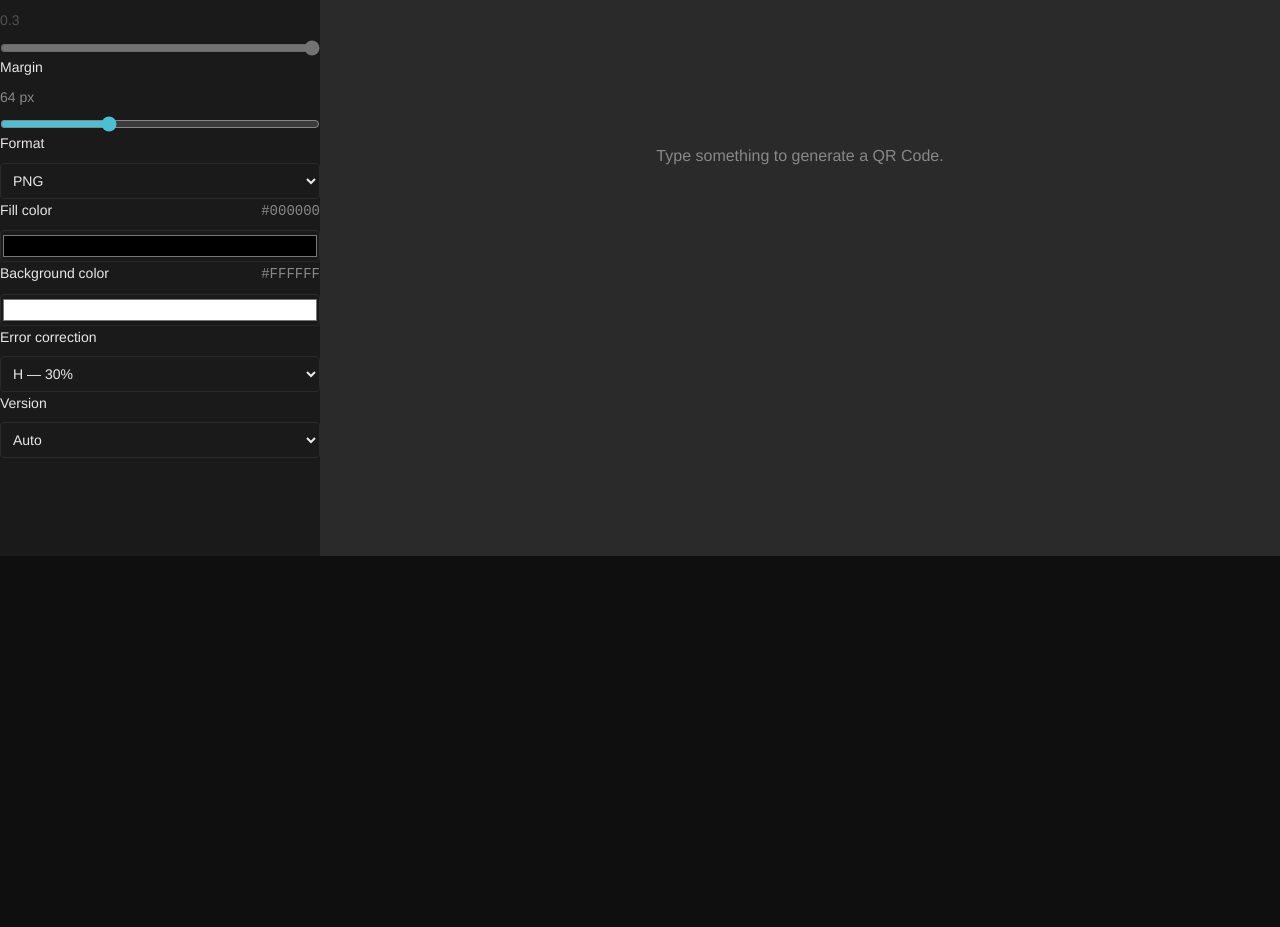
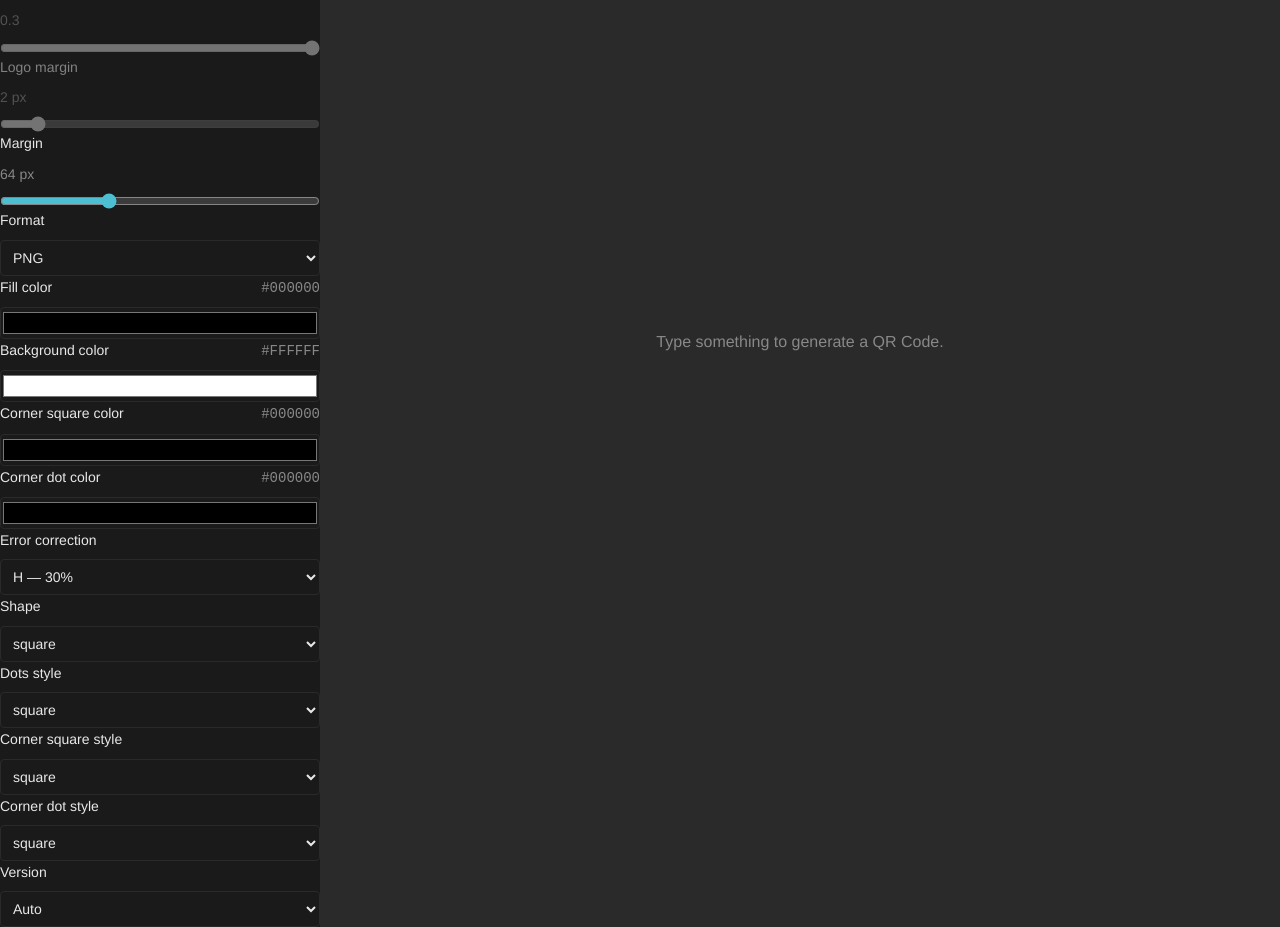
Before and after one commit to andr-migue/damero, a React (Vite) app: page / in a window 1280 px wide. Shown: the part 244-1171 px from the top of the page. Before the commit the page ends 800 px from the top, so only its background shows below. Built offline with nearby package versions, Linux system fonts and the light colour scheme.

Commit message:
more configuration

```diff
--- a/src/components/ConfigPanel/ConfigPanel.tsx
+++ b/src/components/ConfigPanel/ConfigPanel.tsx
@@ -1,6 +1,12 @@
 import { useEffect, useRef } from 'react'
 import './ConfigPanel.css'
 import type { Params, UpdateParam } from '../../core/params'
+import {
+    DOT_TYPES,
+    CORNERS_SQUARE_TYPES,
+    CORNERS_DOT_TYPES,
+    SHAPE_TYPES,
+} from '../../core/params'
 import { SliderControl } from '../controls/SliderControl/SliderControl'
 import { SelectControl } from '../controls/SelectControl/SelectControl'
 import { ColorControl } from '../controls/ColorControl/ColorControl'
@@ -57,6 +63,17 @@ export function ConfigPanel({ params, update, onSubmitData, src }: ConfigPanelPr
             />
 
             <SliderControl
+                label="Logo margin"
+                value={params.imageMargin}
+                min={0}
+                max={20}
+                step={1}
+                unit="px"
+                disabled={!params.logo}
+                onChange={v => update('imageMargin', v)}
+            />
+
+            <SliderControl
                 label="Margin"
                 value={params.margin}
                 min={32}
@@ -90,6 +107,18 @@ export function ConfigPanel({ params, update, onSubmitData, src }: ConfigPanelPr
                 onChange={v => update('backColor', v)}
             />
 
+            <ColorControl
+                label="Corner square color"
+                value={params.cornersSquareColor}
+                onChange={v => update('cornersSquareColor', v)}
+            />
+
+            <ColorControl
+                label="Corner dot color"
+                value={params.cornersDotColor}
+                onChange={v => update('cornersDotColor', v)}
+            />
+
             <SelectControl
                 label="Error correction"
                 value={params.error}
@@ -100,6 +129,34 @@ export function ConfigPanel({ params, update, onSubmitData, src }: ConfigPanelPr
                     { value: 'H', label: 'H — 30%' },
                 ]}
                 onChange={v => update('error', v as Params['error'])}
+            />
+
+            <SelectControl
+                label="Shape"
+                value={params.shape}
+                options={SHAPE_TYPES.map(v => ({ value: v, label: v }))}
+                onChange={v => update('shape', v as Params['shape'])}
+            />
+
+            <SelectControl
+                label="Dots style"
+                value={params.dotsType}
+                options={DOT_TYPES.map(v => ({ value: v, label: v }))}
+                onChange={v => update('dotsType', v as Params['dotsType'])}
+            />
+
+            <SelectControl
+                label="Corner square style"
+                value={params.cornersSquareType}
+                options={CORNERS_SQUARE_TYPES.map(v => ({ value: v, label: v }))}
+                onChange={v => update('cornersSquareType', v as Params['cornersSquareType'])}
+            />
+
+            <SelectControl
+                label="Corner dot style"
+                value={params.cornersDotType}
+                options={CORNERS_DOT_TYPES.map(v => ({ value: v, label: v }))}
+                onChange={v => update('cornersDotType', v as Params['cornersDotType'])}
             />
 
             <SelectControl
--- a/src/core/params.ts
+++ b/src/core/params.ts
@@ -1,3 +1,10 @@
+import type {
+    DotType,
+    CornerDotType,
+    CornerSquareType,
+    ShapeType,
+} from 'qr-code-styling'
+
 type ErrorCorrection = 'L' | 'M' | 'Q' | 'H'
 export type LogoKind = 'raster' | 'svg'
 
@@ -10,30 +17,58 @@ export type Params = {
     data: string
     logo?: Logo
     logoScale: number
+    imageMargin: number
     fillColor: string
     backColor: string
+    cornersSquareColor: string
+    cornersDotColor: string
     size: number
     margin: number
     error: ErrorCorrection
     version?: number
     format: string
+    dotsType: DotType
+    cornersSquareType: CornerSquareType
+    cornersDotType: CornerDotType
+    shape: ShapeType
 }
 
 export const DEFAULTS = {
     logoScale: 0.3,
+    imageMargin: 2,
     fillColor: '#000000',
     backColor: '#FFFFFF',
+    cornersSquareColor: '#000000',
+    cornersDotColor: '#000000',
     size: 2048,
     margin: 64,
     error: 'H',
-  format: 'png'
+    format: 'png',
+    dotsType: 'square',
+    cornersSquareType: 'square',
+    cornersDotType: 'square',
+    shape: 'square',
 } as const
 
 export function createParams(data: string): Params {
     return {
         data,
-        ...DEFAULTS
+        ...DEFAULTS,
     }
 }
 
 export type UpdateParam = <K extends keyof Params>(key: K, value: Params[K]) => void
+
+export const DOT_TYPES = [
+    'square', 'dots', 'rounded', 'classy', 'classy-rounded', 'extra-rounded',
+] as const satisfies readonly DotType[]
+
+export const CORNERS_SQUARE_TYPES = [
+    'square', 'dot', 'extra-rounded', 'dots', 'rounded', 'classy', 'classy-rounded',
+] as const satisfies readonly CornerSquareType[]
+
+export const CORNERS_DOT_TYPES = [
+    'square', 'dot', 'dots', 'rounded', 'classy', 'classy-rounded', 'extra-rounded',
+] as const satisfies readonly CornerDotType[]
+
+export const SHAPE_TYPES = ['square', 'circle'] as const satisfies readonly ShapeType[]
--- a/src/core/qr.ts
+++ b/src/core/qr.ts
@@ -10,13 +10,25 @@ export async function render(params: Params): Promise<Blob> {
             height: params.size,
             data: params.data,
             margin: params.margin,
+            shape: params.shape,
             image: logoUrl,
             imageOptions: {
                 imageSize: params.logoScale,
                 hideBackgroundDots: true,
-                margin: 2,
+                margin: params.imageMargin,
             },
-            dotsOptions: { color: params.fillColor },
+            dotsOptions: {
+                color: params.fillColor,
+                type: params.dotsType,
+            },
+            cornersSquareOptions: {
+                color: params.cornersSquareColor,
+                type: params.cornersSquareType,
+            },
+            cornersDotOptions: {
+                color: params.cornersDotColor,
+                type: params.cornersDotType,
+            },
             backgroundOptions: { color: params.backColor },
             qrOptions: {
                 errorCorrectionLevel: params.error,
```
Lines whose indentation alone changed are shown as unchanged.
